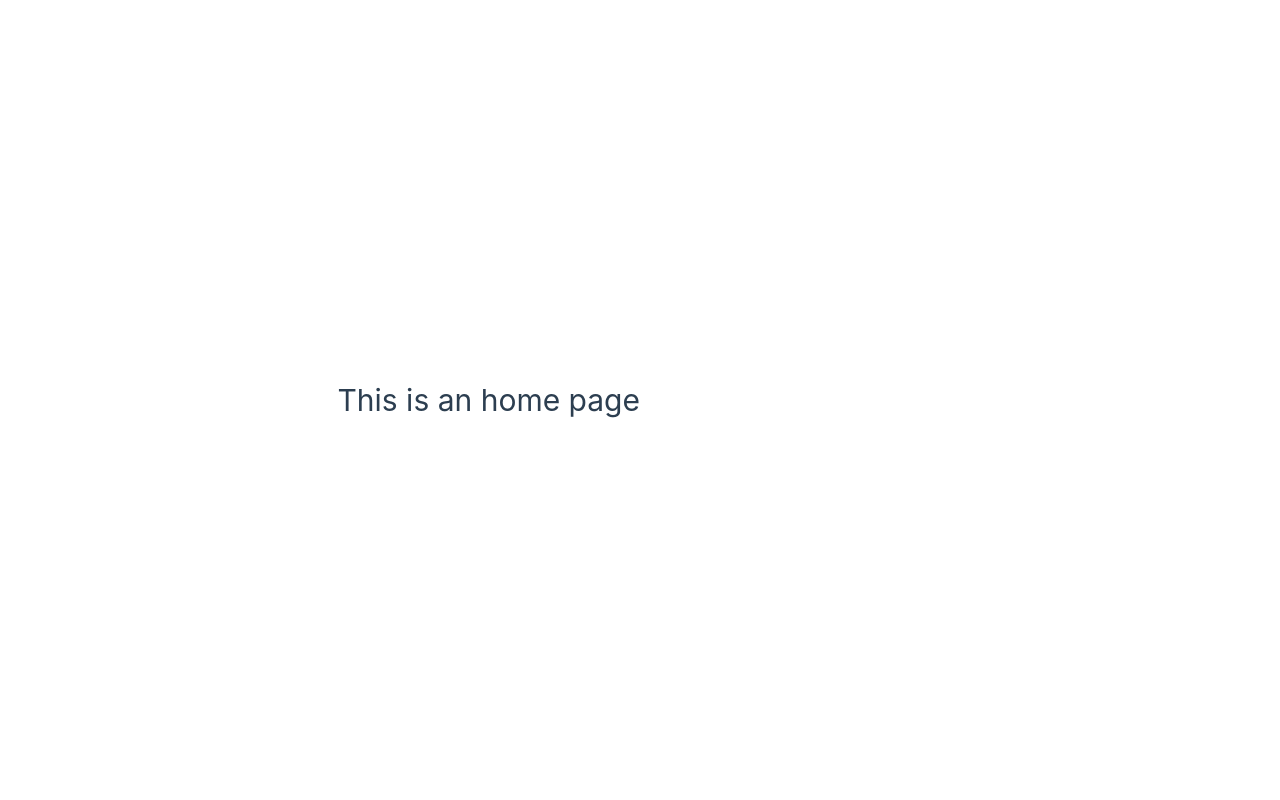
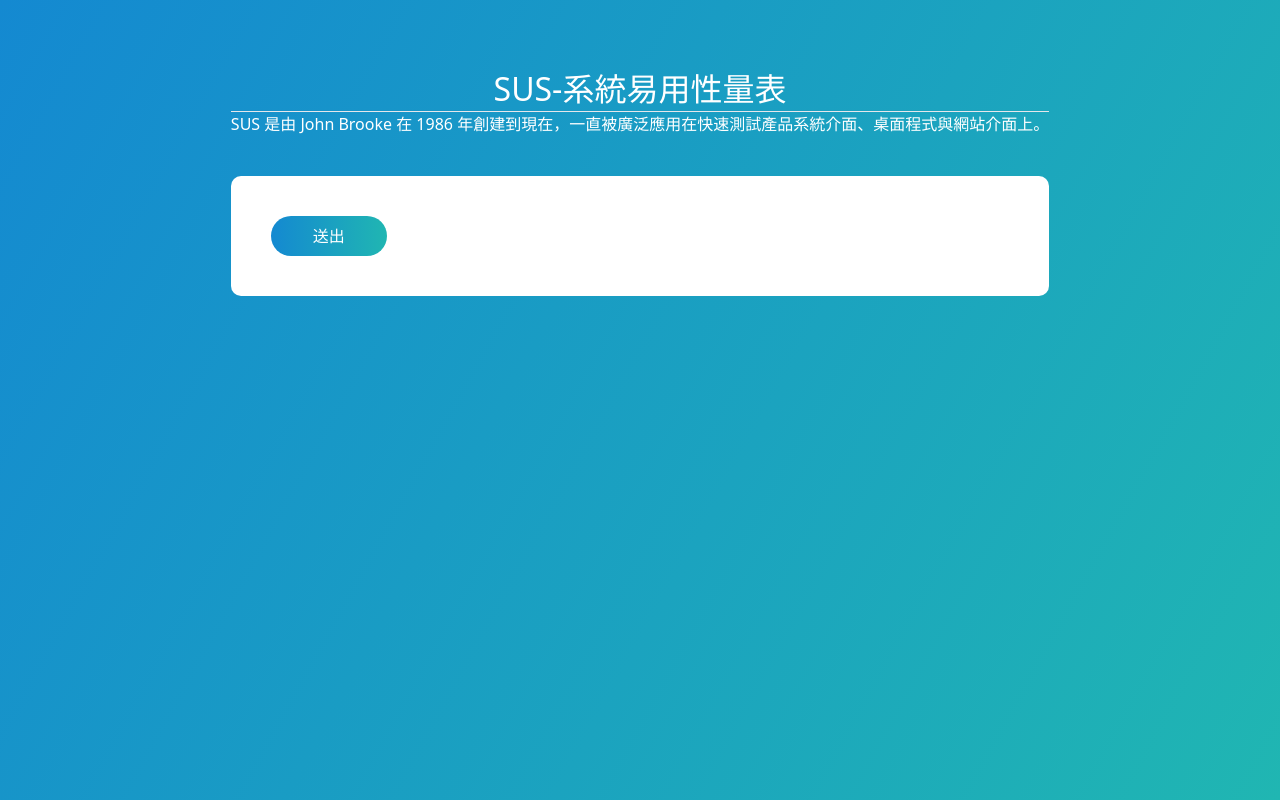
Before and after one commit to dastine0308/system-usability-scale, a Vue app: page / in a window 1280 px wide. Built offline with nearby package versions, Linux system fonts and the light colour scheme.

Commit message:
[style] add tailwind & scss

```diff
--- a/index.html
+++ b/index.html
@@ -4,7 +4,7 @@
     <meta charset="UTF-8">
     <link rel="icon" href="/favicon.ico">
     <meta name="viewport" content="width=device-width, initial-scale=1.0">
-    <title>Vite App</title>
+    <title>SUS-系統易用性量表</title>
   </head>
   <body>
     <div id="app"></div>
--- a/package.json
+++ b/package.json
@@ -14,6 +14,11 @@
   },
   "devDependencies": {
     "@vitejs/plugin-vue": "^4.0.0",
+    "autoprefixer": "^10.4.14",
+    "postcss": "^8.4.21",
+    "sass": "^1.59.3",
+    "sass-loader": "^13.2.0",
+    "tailwindcss": "^3.2.7",
     "vite": "^4.1.4"
   }
 }
--- /dev/null
+++ b/postcss.config.js
@@ -0,0 +1,6 @@
+module.exports = {
+  plugins: {
+    tailwindcss: {},
+    autoprefixer: {},
+  },
+}
--- a/src/App.vue
+++ b/src/App.vue
@@ -7,5 +7,4 @@ import { RouterLink, RouterView } from 'vue-router'
 </template>
 
 <style scoped>
-
 </style>
--- a/src/assets/base.css
+++ /dev/null
@@ -1,74 +0,0 @@
-/* color palette from <https://github.com/vuejs/theme> */
-:root {
-  --vt-c-white: #ffffff;
-  --vt-c-white-soft: #f8f8f8;
-  --vt-c-white-mute: #f2f2f2;
-
-  --vt-c-black: #181818;
-  --vt-c-black-soft: #222222;
-  --vt-c-black-mute: #282828;
-
-  --vt-c-indigo: #2c3e50;
-
-  --vt-c-divider-light-1: rgba(60, 60, 60, 0.29);
-  --vt-c-divider-light-2: rgba(60, 60, 60, 0.12);
-  --vt-c-divider-dark-1: rgba(84, 84, 84, 0.65);
-  --vt-c-divider-dark-2: rgba(84, 84, 84, 0.48);
-
-  --vt-c-text-light-1: var(--vt-c-indigo);
-  --vt-c-text-light-2: rgba(60, 60, 60, 0.66);
-  --vt-c-text-dark-1: var(--vt-c-white);
-  --vt-c-text-dark-2: rgba(235, 235, 235, 0.64);
-}
-
-/* semantic color variables for this project */
-:root {
-  --color-background: var(--vt-c-white);
-  --color-background-soft: var(--vt-c-white-soft);
-  --color-background-mute: var(--vt-c-white-mute);
-
-  --color-border: var(--vt-c-divider-light-2);
-  --color-border-hover: var(--vt-c-divider-light-1);
-
-  --color-heading: var(--vt-c-text-light-1);
-  --color-text: var(--vt-c-text-light-1);
-
-  --section-gap: 160px;
-}
-
-@media (prefers-color-scheme: dark) {
-  :root {
-    --color-background: var(--vt-c-black);
-    --color-background-soft: var(--vt-c-black-soft);
-    --color-background-mute: var(--vt-c-black-mute);
-
-    --color-border: var(--vt-c-divider-dark-2);
-    --color-border-hover: var(--vt-c-divider-dark-1);
-
-    --color-heading: var(--vt-c-text-dark-1);
-    --color-text: var(--vt-c-text-dark-2);
-  }
-}
-
-*,
-*::before,
-*::after {
-  box-sizing: border-box;
-  margin: 0;
-  position: relative;
-  font-weight: normal;
-}
-
-body {
-  min-height: 100vh;
-  color: var(--color-text);
-  background: var(--color-background);
-  transition: color 0.5s, background-color 0.5s;
-  line-height: 1.6;
-  font-family: Inter, -apple-system, BlinkMacSystemFont, 'Segoe UI', Roboto, Oxygen, Ubuntu,
-    Cantarell, 'Fira Sans', 'Droid Sans', 'Helvetica Neue', sans-serif;
-  font-size: 15px;
-  text-rendering: optimizeLegibility;
-  -webkit-font-smoothing: antialiased;
-  -moz-osx-font-smoothing: grayscale;
-}
--- a/src/assets/main.css
+++ /dev/null
@@ -1,35 +0,0 @@
-@import './base.css';
-
-#app {
-  max-width: 1280px;
-  margin: 0 auto;
-  padding: 2rem;
-
-  font-weight: normal;
-}
-
-a,
-.green {
-  text-decoration: none;
-  color: hsla(160, 100%, 37%, 1);
-  transition: 0.4s;
-}
-
-@media (hover: hover) {
-  a:hover {
-    background-color: hsla(160, 100%, 37%, 0.2);
-  }
-}
-
-@media (min-width: 1024px) {
-  body {
-    display: flex;
-    place-items: center;
-  }
-
-  #app {
-    display: grid;
-    grid-template-columns: 1fr 1fr;
-    padding: 0 2rem;
-  }
-}
--- /dev/null
+++ b/src/layout.scss
@@ -0,0 +1,8 @@
+#app {
+    display: flex;
+    // max-width: 1280px;
+    // margin: 0 auto;
+    font-weight: normal;
+    height: 100vh;
+    background: transparent linear-gradient(119deg, #1489D1 0%, #20B6B2 100%) 0% 0% no-repeat padding-box;
+  }
--- a/src/main.js
+++ b/src/main.js
@@ -4,7 +4,8 @@ import { createPinia } from 'pinia'
 import App from './App.vue'
 import router from './router'
 
-import './assets/main.css'
+import './style.css'
+import './layout.scss'
 
 const app = createApp(App)
 
--- /dev/null
+++ b/src/style.css
@@ -0,0 +1,15 @@
+@tailwind base;
+@tailwind components;
+@tailwind utilities;
+
+@layer base {
+  h1 {
+    @apply text-xxl;
+  }
+  h2 {
+    @apply text-xl;
+  }
+  h3 {
+    @apply text-lg;
+  }
+}
--- a/src/views/HomeView.vue
+++ b/src/views/HomeView.vue
@@ -2,5 +2,23 @@
 </script>
 
 <template>
-  <h1>This is an home page</h1>
+  <div class="md:container mx-auto mt-[66px]">
+    <h1 class="text-white text-center">SUS-系統易用性量表</h1>
+    <hr>
+    <p class="text-white text-center">
+      SUS 是由 John Brooke 在 1986 年創建到現在，一直被廣泛應用在快速測試產品系統介面、桌面程式與網站介面上。
+    </p>
+    <form class="bg-white mt-[40px] p-[40px] rounded-[10px]">
+      <div class="form-content">
+        <div class="form-item">
+        </div>
+      </div>
+      <button class="bg-gradient-to-r from-[#1489D1] to-[#20B6B2] rounded-[20px] min-w-[116px] md:min-w-[352px] min-h-[40px] text-white">
+        送出
+      </button>
+    </form>
+  </div>
 </template>
+
+<style lang="scss" scoped>
+</style>
--- /dev/null
+++ b/tailwind.config.js
@@ -0,0 +1,26 @@
+/** @type {import('tailwindcss').Config} */
+module.exports = {
+  content: [
+    "./index.html",
+    "./src/**/*.{vue,js,ts,jsx,tsx}",
+  ],
+  theme: {
+    extend: {
+      fontSize: {
+        sm: ['14px', '20px'],
+        base: ['16px', '22px'],
+        lg: ['20px', '28px'],
+        xl: ['24px', '32px'],
+        xxl: ['32px', '45px'],
+      }
+    },
+    screens: {
+      '2xl': {'max': '1366px'},
+      'xl': {'max': '1200px'},
+      'lg': {'max': '992px'},
+      'md': {'max': '768px'},
+      'sm': {'max': '576px'},
+    },
+  },
+  plugins: [],
+}
```
Also changed, not shown: src/assets/logo.svg (deleted), 1 other file (tests, documents, lock files or other folders).
